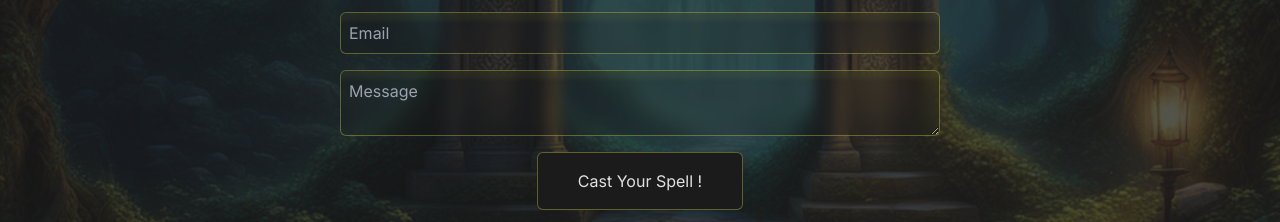
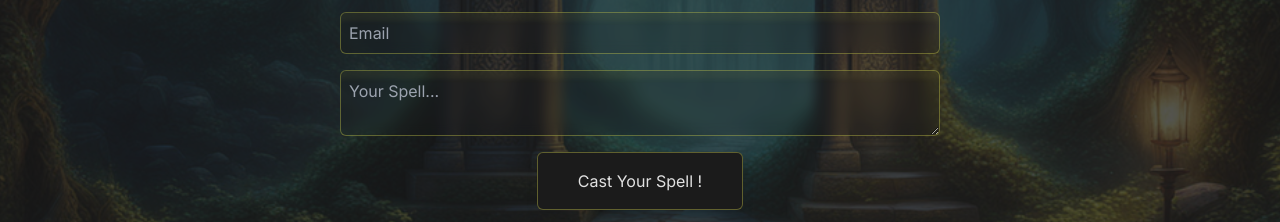
Before and after one commit to cobeo2004/portfolio-nextjs, a Next.js app: page /contact in a window 1280 px wide. Shown: the part 414-636 px from the top of the page. Built offline with nearby package versions, Linux system fonts and the light colour scheme.

Commit message:
Add framer motion to all pages and fix bug

```diff
--- a/src/app/(sub-pages)/about/page.tsx
+++ b/src/app/(sub-pages)/about/page.tsx
@@ -1,10 +1,7 @@
 "use client";
 import Image from "next/image";
 import background from "../../../../public/assets/background/about-background.png";
-import ProjectList from "../../components/ProjectList";
-import { projectsData } from "../../data";
 import RenderModel from "../../components/models/RenderModel";
-import { StaffModel } from "../../components/models/staff.model";
 import { HatModel } from "@/app/components/models/hat.model";
 import AboutDetails from "@/app/components/About";
 
--- a/src/app/components/About/about.layout.tsx
+++ b/src/app/components/About/about.layout.tsx
@@ -1,4 +1,5 @@
 import clsx from "clsx";
+import { motion } from "framer-motion";
 import React from "react";
 
 const AboutLayout = ({
@@ -9,14 +10,18 @@ const AboutLayout = ({
   className?: string;
 }) => {
   return (
-    <div
+    <motion.div
+      initial={{ scale: 0 }}
+      whileInView={{ scale: 1 }}
+      transition={{ duration: 0.5 }}
+      viewport={{ once: true }}
       className={clsx(
         "p-6 sm:p-8 rounded-xl flex justify-center items-center custom-background space-y-8",
         className
       )}
     >
       {children}
-    </div>
+    </motion.div>
   );
 };
 
--- a/src/app/components/ProjectList/index.tsx
+++ b/src/app/components/ProjectList/index.tsx
@@ -1,14 +1,31 @@
+"use client";
 import { TProjectList } from "@/app/types";
 import React from "react";
 import ProjectLayout from "./project.layout";
+import { motion, Variants } from "framer-motion";
+const container: Variants = {
+  hidden: { opacity: 0 },
+  show: {
+    opacity: 1,
+    transition: {
+      staggerChildren: 0.3,
+      delayChildren: 1.5,
+    },
+  },
+};
 
 const ProjectList = ({ projects }: { projects: TProjectList[] }) => {
   return (
-    <div className="w-full max-w-auto xl:max-w-4xl px-4 mx-auto lg:px-16 space-y-6 md:space-y-8 flex-col items-center">
+    <motion.div
+      variants={container}
+      initial="hidden"
+      animate="show"
+      className="w-full max-w-auto xl:max-w-4xl px-4 mx-auto lg:px-16 space-y-6 md:space-y-8 flex-col items-center"
+    >
       {projects.map((project, index) => (
         <ProjectLayout {...project} key={index}></ProjectLayout>
       ))}
-    </div>
+    </motion.div>
   );
 };
 
--- a/src/app/components/ProjectList/project.layout.tsx
+++ b/src/app/components/ProjectList/project.layout.tsx
@@ -1,10 +1,19 @@
+"use client";
 import { TProjectList } from "@/app/types";
+import { motion, Variants } from "framer-motion";
 import Link from "next/link";
 import React from "react";
 
+const item: Variants = {
+  hidden: { opacity: 0, y: 100 },
+  show: { opacity: 1, y: 0 },
+};
+
+const NavLink = motion(Link);
 const ProjectLayout = ({ name, description, date, demoLink }: TProjectList) => {
   return (
-    <Link
+    <NavLink
+      variants={item}
       href={demoLink}
       target={"_blank"}
       className="text-sm md:text-base flex cursor-pointer items-center justify-between w-full relative rounded-lg overflow-hidden p-4 md:p-6 custom-background"
@@ -17,7 +26,7 @@ const ProjectLayout = ({ name, description, date, demoLink }: TProjectList) => {
       </div>
       <div className="flex-1 mx-2 mb-2 bg-transparent border-b border-dashed border-muted self-end" />
       <p className="text-foreground">{new Date(date).toDateString()}</p>
-    </Link>
+    </NavLink>
   );
 };
 
--- a/src/app/components/buttons/home.button.tsx
+++ b/src/app/components/buttons/home.button.tsx
@@ -1,10 +1,16 @@
+"use client";
 import Link from "next/link";
 import React from "react";
 import getIcon from "../icons";
+import { motion } from "framer-motion";
 
+const NavLink = motion(Link);
 const HomeButton = () => {
   return (
-    <Link
+    <NavLink
+      initial={{ scale: 0 }}
+      animate={{ scale: 1 }}
+      transition={{ delay: 1 }}
       aria-label={"home"}
       target="_self"
       href="/"
@@ -17,7 +23,7 @@ const HomeButton = () => {
           Home
         </span>
       </span>
-    </Link>
+    </NavLink>
   );
 };
 
--- a/src/app/components/contact/contact.form.tsx
+++ b/src/app/components/contact/contact.form.tsx
@@ -3,6 +3,20 @@ import React from "react";
 import { Toaster } from "sonner";
 import { useFormEmailSubmit } from "../hooks/useFormEmailSubmit";
 import { TFormValue } from "@/app/types";
+import { Variants } from "framer-motion";
+import { motion } from "framer-motion";
+const container: Variants = {
+  hidden: { opacity: 0 },
+  show: {
+    opacity: 1,
+    transition: { staggerChildren: 0.3, delayChildren: 0.2 },
+  },
+};
+
+const item: Variants = {
+  hidden: { scale: 0 },
+  show: { scale: 1 },
+};
 export default function ContactForm() {
   const { res, onSubmit } = useFormEmailSubmit<TFormValue>();
   const {
@@ -14,11 +28,15 @@ export default function ContactForm() {
   return (
     <>
       <Toaster richColors={true} />
-      <form
+      <motion.form
+        variants={container}
+        initial="hidden"
+        animate="show"
         onSubmit={handleSubmit(onSubmit)}
         className="max-w-md w-full flex flex-col items-center justify-center space-y-4"
       >
-        <input
+        <motion.input
+          variants={item}
           type="text"
           placeholder="Name"
           className="w-full md:w-[600px] p-2 rounded-md shadow-lg text-foreground focus:outline-none focus:ring-2 focus:ring-accent/50 custom-background"
@@ -35,7 +53,8 @@ export default function ContactForm() {
             {errors.name.message}
           </span>
         )}
-        <input
+        <motion.input
+          variants={item}
           type="email"
           placeholder="Email"
           className="w-full md:w-[600px] p-2 rounded-md shadow-lg text-foreground focus:outline-none focus:ring-2 focus:ring-accent/50 custom-background"
@@ -46,8 +65,9 @@ export default function ContactForm() {
             {errors.email.message}
           </span>
         )}
-        <textarea
-          placeholder="Message"
+        <motion.textarea
+          variants={item}
+          placeholder="Your Spell..."
           {...register("message", {
             required: "This field is required!",
             maxLength: {
@@ -66,12 +86,13 @@ export default function ContactForm() {
             {errors.message.message}
           </span>
         )}
-        <input
+        <motion.input
+          variants={item}
           type="submit"
           value="Cast your spell !"
           className="px-10 py-4 rounded-md shadow-lg bg-background border border-accent/30 border-solid hover:shadow-glass-sm backdrop-blur-sm text-foreground focus:outline-none focus:ring-2 focus:ring-accent/50 cursor-pointer capitalize "
         />
-      </form>
+      </motion.form>
     </>
   );
 }
--- a/src/app/components/hooks/useScreenSize.tsx
+++ b/src/app/components/hooks/useScreenSize.tsx
@@ -3,18 +3,19 @@
 import { useEffect, useState } from "react";
 
 export const useScreenSize = () => {
-  const [screenSize, setscreenSize] = useState<number>(
-    window?.innerWidth || 1024
-  );
+  const [screenSize, setscreenSize] = useState<number>(1024);
   useEffect(() => {
+    if (typeof window !== "undefined") {
       const getScreenSize = () => window.innerWidth;
       const handleResize = () => {
         setscreenSize(getScreenSize());
       };
+      handleResize();
       window.addEventListener("resize", handleResize);
       return () => {
         window.removeEventListener("resize", handleResize);
       };
+    }
   }, []);
   return screenSize;
 };
```
Lines whose indentation alone changed are shown as unchanged.
